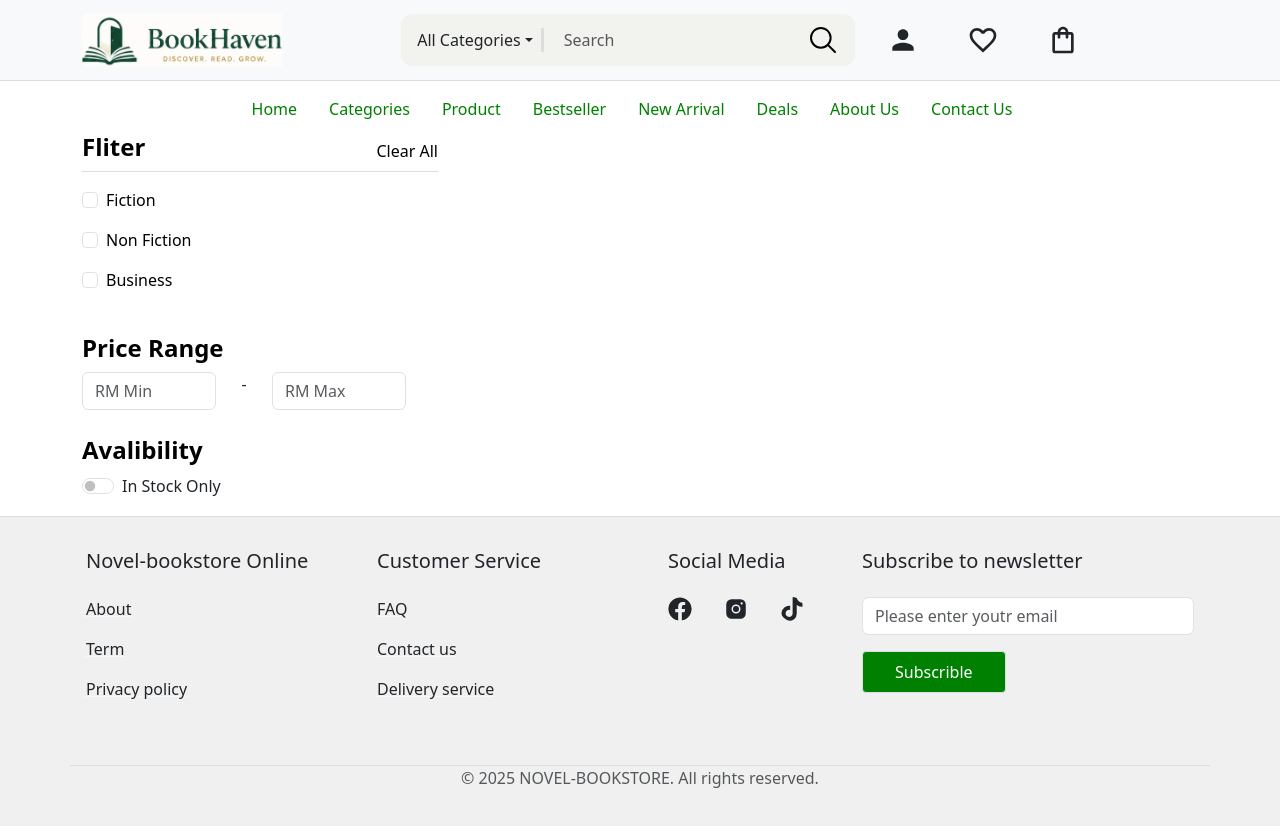
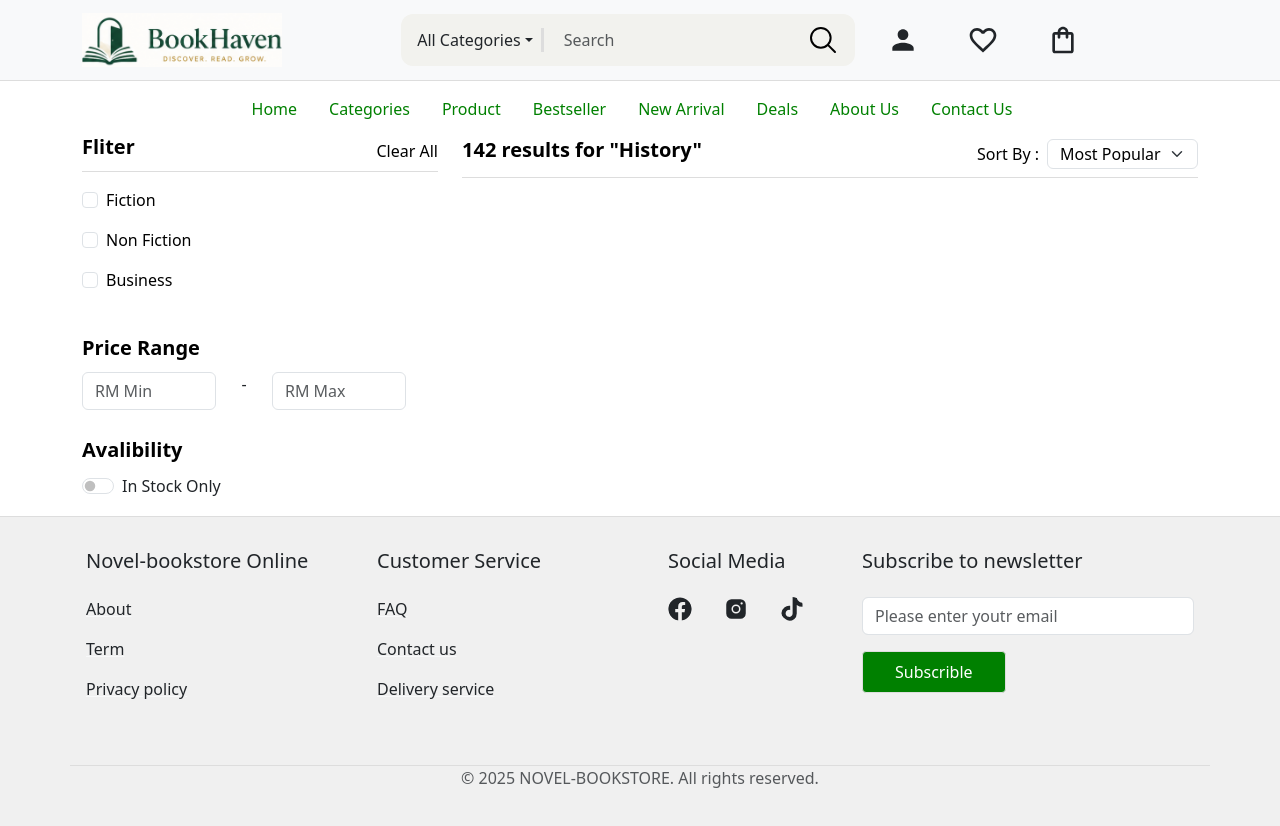
Before and after one commit to zhihaogoh/Book-Havan-bookstore, a React (Vite) app in the folder Bookstore-Front-End/latest/: page /fliter_product in a window 1280 px wide. Shown: the top 826 px of the page. Built offline with nearby package versions, Linux system fonts and the light colour scheme.

Commit message:
product result & sorting list done

```diff
--- a/Bookstore-Front-End/latest/src/assets/style/style.scss
+++ b/Bookstore-Front-End/latest/src/assets/style/style.scss
@@ -531,14 +531,14 @@
       align-items: center;
       padding: 0 0 0.5rem 0;
       border-bottom: 1px solid #ddd;
-      h3{
+      h3 {
         color: black;
-        font-size: 1.5rem;
+        font-size: 1.25rem;
         line-height: 1rem;
         font-weight: bold;
       }
-      span{
-         color: black;
+      span {
+        color: black;
         font-size: 1rem;
         line-height: 1rem;
         font-weight: 300;
@@ -555,6 +555,9 @@
         .form-check-input:checked {
           background-color: black;
           border-color: black;
+          &:focus {
+            box-shadow: none;
+          }
         }
         .form-check-label {
           font-size: 1rem;
@@ -562,9 +565,76 @@
           color: black;
           font-weight: 400;
         }
-          .form-check-input:checked + .form-check-label {
-            font-weight: bold;
+        .form-check-input:checked + .form-check-label {
+          font-weight: bold;
+        }
+      }
+    }
+  }
+  .price {
+    .title {
+      h3 {
+        color: black;
+        font-size: 1.25rem;
+        line-height: 1rem;
+        font-weight: bold;
+      }
+    }
+    .form-control:focus {
+      box-shadow: none;
+    }
+  }
+  .avalibity {
+    .title {
+      h3 {
+        color: black;
+        font-size: 1.25rem;
+        line-height: 1rem;
+        font-weight: bold;
+      }
+    }
+    .form-check-input:checked {
+      background-color: black;
+      border-color: black;
+    }
+    .form-check-input:focus {
+     box-shadow: none;
+    }
+  }
+  .result_product {
+    .title {
+      display: flex;
+      flex-direction: row;
+      justify-content: space-between;
+      align-items: center;
+      padding: 0 0 0.5rem 0;
+      border-bottom: 1px solid #ddd;
+      h3 {
+        color: black;
+        font-size: 1.25rem;
+        line-height: 1rem;
+        font-weight: bold;
+      }
+      .sort {
+        display: flex;
+        flex-direction: row;
+        align-items: center;
+        span {
+          color: black;
+          font-size: 1rem;
+          line-height: 1rem;
+          font-weight: 300;
+          padding-right: 0.5rem;
+        }
+        .form-select {
+          color: black;
+          font-size: 1rem;
+          line-height: 1rem;
+          font-weight: 300;
+          &:focus {
+            box-shadow: none;
           }
+        }
       }
     }
   }
--- a/Bookstore-Front-End/latest/src/components/fliter/fliter.jsx
+++ b/Bookstore-Front-End/latest/src/components/fliter/fliter.jsx
@@ -41,7 +41,7 @@ export default function Fliter({ check_categories}) {
               </Row>
             </Form>
           </div>
-          <div className="avalibility py-3">
+          <div className="avalibity py-3">
             <div className="title border-0">
               <h3>Avalibility</h3>
             </div>
--- /dev/null
+++ b/Bookstore-Front-End/latest/src/components/product/product_result.jsx
@@ -0,0 +1,24 @@
+import { Form } from "react-bootstrap";
+
+export default function ProductResult() {
+  return (
+    <>
+      <div className="result_product">
+        <div className="title">
+          <h3>142 results for &quot;History&quot;</h3>
+          <div className="sort">
+            <span>Sort By : </span>
+            <Form>
+              <Form.Group  controlId="formGridState">
+                  <Form.Select defaultValue="Most Popular">
+                  <option>Most Popular</option>
+                  <option>Default</option>
+                </Form.Select>
+              </Form.Group>
+            </Form>
+          </div>
+        </div>
+      </div>
+    </>
+  );
+}
--- a/Bookstore-Front-End/latest/src/pages/fliter_product/fliter_product.jsx
+++ b/Bookstore-Front-End/latest/src/pages/fliter_product/fliter_product.jsx
@@ -1,6 +1,7 @@
 import { Col, Row } from "react-bootstrap";
 import Fliter from "../../components/fliter/fliter";
 import Layout from "../../layout/Layout";
+import ProductResult from "../../components/product/product_result";
 
 export default function FliterProduct() {
   return (
@@ -8,7 +9,7 @@ export default function FliterProduct() {
       <Layout>
         <div className="fliter_product container">
           <Row>
-            <Col xs={1} md={4} lg={4}>
+            <Col xs={0} md={3.5} lg={4}>
               <Fliter
                 check_categories={[
                   {
@@ -37,7 +38,9 @@ export default function FliterProduct() {
                 ]}
               />
             </Col>
-
+            <Col xs={0} md={6} lg={8}>
+                <ProductResult />
+            </Col>
           </Row>
         </div>
       </Layout>
```
